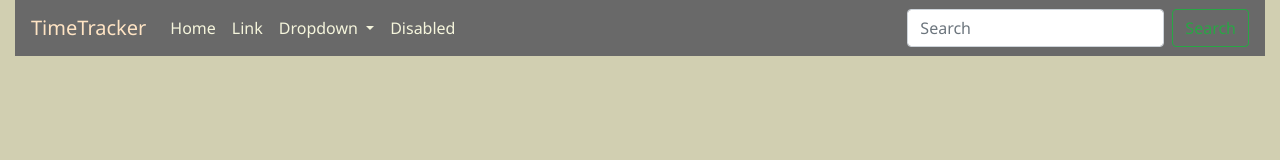
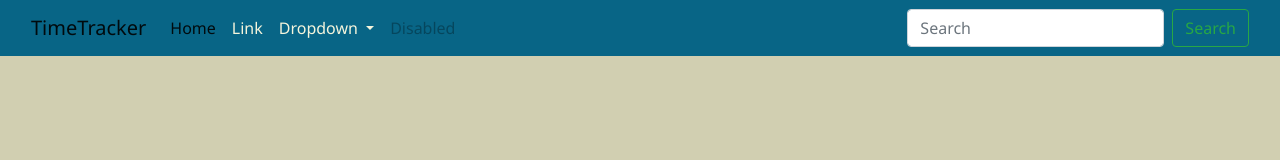
Before and after one commit to manoshandomingo/DomsTimeTracker, a plain HTML site: page public/index.html in a window 1280 px wide. Drawn offline with nearby package versions, Linux system fonts and the light colour scheme.

Commit message:
updates to style sheet - Nvabar Colour

```diff
--- a/css/main.css
+++ b/css/main.css
@@ -9,16 +9,20 @@ body, html{
   background-color: #d1cfb1;
   color: #485e74;
   font-family: 'Segoe UI', Tahoma, Geneva, Verdana, sans-serif;
-
 }
 
-.navbar-clr{
-  background-color: dimgray;
-  color: rgb(234, 217, 194);
-}
-.toggler-clr{
-  background-color: black;
-  color: bisque;
+/* .navbar-clr{
+  background-color: rgb(104, 106, 106);
+  color: rgb(194, 215, 234);
+} */
+
+/* .navbar-brand-clr{
+  color: tomato;
+} */
+
+.header-bg-clr{
+  /* background-color: rgb(110, 93, 54);    b */
+  background-color: rgb(8, 101, 134);
 }
 
 .navbar-clr .navbar-brand{
--- a/public/index.html
+++ b/public/index.html
@@ -13,10 +13,10 @@
   <!-- Navigation Bar, Search Box --------------------------------- -->
   <!-- ============================================================ -->
   <header>
-    <div class="container-fluid">
-      <nav class="navbar navbar-expand-lg navbar-clr">
-      <!-- <nav class="navbar navbar-expand-lg navbar-light"> -->
-        <a class="navbar-brand" href="#">TimeTracker</a>
+    <div class="container-fluid header-bg-clr">
+      <nav class="navbar navbar-expand-lg navbar-light">
+      <!-- <nav class="navbar navbar-expand-lg navbar-light bg-dark">         -->
+        <a class="navbar-brand navbar-brand-clr" href="#">TimeTracker</a>
         <button class="navbar-toggler toggler-clr" type="button" data-toggle="collapse" data-target="#navbarSupportedContent" aria-controls="navbarSupportedContent" aria-expanded="false" aria-label="Toggle navigation">
           <span class="navbar-toggler-icon"></span>
         </button>
```
